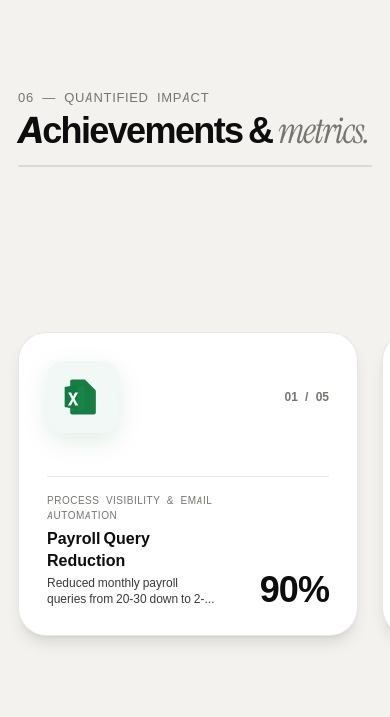
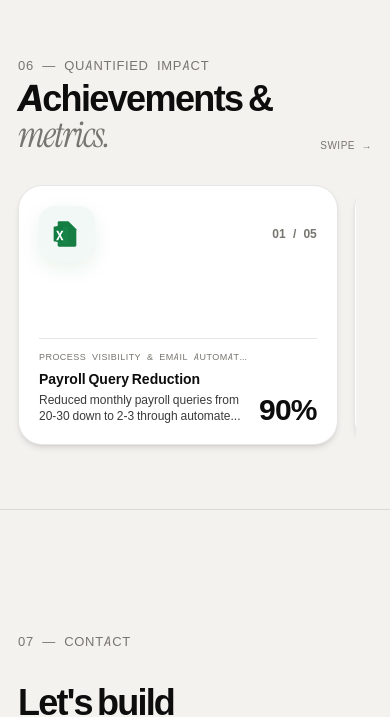
Before and after one commit to hrajitzone-code/sakshi-shukla-portfolio, a Next.js app: page / in a window 390 px wide. Shown: the part 10208-10925 px from the top of the page. Built offline with nearby package versions, Linux system fonts and the light colour scheme.

Commit message:
Make Achievements section horizontal touch swipe track on mobile viewports

```diff
--- a/src/components/sections/Achievements.tsx
+++ b/src/components/sections/Achievements.tsx
@@ -30,11 +30,48 @@ export function Achievements() {
   }, []);
 
   return (
-    <section
-      id="achievements"
-      ref={containerRef}
-      className="relative h-[300vh] bg-[var(--paper)]"
-    >
+    <section id="achievements" className="bg-[var(--paper)] relative overflow-hidden">
+      {/* ============================================================ */}
+      {/* 1. MOBILE HORIZONTAL SWIPEABLE CAROUSEL (< md: 360px, 390px, 430px) */}
+      {/* ============================================================ */}
+      <div className="block md:hidden py-12 site-container w-full">
+        {/* Mobile Header */}
+        <div className="flex items-end justify-between mb-6">
+          <div>
+            <span className="font-mono-tag">06 — Quantified Impact</span>
+            <h2 className="section-heading mt-1">
+              Achievements & <span className="serif-accent">metrics.</span>
+            </h2>
+          </div>
+          <span className="font-mono text-[10px] text-[var(--mute)] uppercase tracking-wider shrink-0">
+            Swipe →
+          </span>
+        </div>
+
+        {/* Horizontal Touch Scroll Track */}
+        <div className="w-full overflow-x-auto snap-x snap-mandatory pb-4 pt-2 -mx-4 px-4 flex gap-4 scrollbar-none">
+          {ACHIEVEMENTS.map((item) => (
+            <AchievementCard key={`mobile-${item.id}`} item={item} isMobile />
+          ))}
+
+          {/* End Track Card: and counting → */}
+          <div className="snap-center shrink-0 w-[clamp(260px,78vw,320px)] h-[260px] rounded-[24px] border-2 border-dashed border-[var(--line-strong)] bg-white/50 p-6 flex flex-col justify-between items-center text-center">
+            <span className="font-mono-tag">CONTINUOUS IMPACT</span>
+            <div className="my-auto space-y-1">
+              <span className="text-2xl font-bold tracking-tight text-[var(--ink)] block">
+                And counting
+              </span>
+              <p className="text-xs text-[var(--mute)]">Driven by data & automation</p>
+            </div>
+            <ArrowRight size={20} className="text-[var(--ink)] animate-bounce" />
+          </div>
+        </div>
+      </div>
+
+      {/* ============================================================ */}
+      {/* 2. DESKTOP STICKY SCROLL TRACK (md: and above - UNCHANGED)   */}
+      {/* ============================================================ */}
+      <div ref={containerRef} className="hidden md:block relative h-[300vh]">
         {/* Sticky Fullscreen Container */}
         <div className="sticky top-0 h-screen w-full flex flex-col justify-between pt-20 pb-12 overflow-hidden">
           {/* Top Header & Progress Bar */}
@@ -46,7 +83,7 @@ export function Achievements() {
                   Achievements & <span className="serif-accent">metrics.</span>
                 </h2>
               </div>
-            <span className="font-mono text-xs text-[var(--mute)] hidden md:inline">
+              <span className="font-mono text-xs text-[var(--mute)]">
                 {(scrollProgress * 100).toFixed(0)}% SCROLLED
               </span>
             </div>
@@ -70,7 +107,7 @@ export function Achievements() {
               }}
             >
               {ACHIEVEMENTS.map((item) => (
-              <AchievementCard key={item.id} item={item} />
+                <AchievementCard key={`desktop-${item.id}`} item={item} />
               ))}
 
               {/* End Track Card: and counting → */}
@@ -87,11 +124,12 @@ export function Achievements() {
             </div>
           </div>
         </div>
+      </div>
     </section>
   );
 }
 
-function AchievementCard({ item }: { item: Achievement }) {
+function AchievementCard({ item, isMobile = false }: { item: Achievement; isMobile?: boolean }) {
   const [count, setCount] = useState(0);
   const [seen, setSeen] = useState(false);
   const cardRef = useRef<HTMLDivElement>(null);
@@ -106,7 +144,7 @@ function AchievementCard({ item }: { item: Achievement }) {
           setSeen(true);
         }
       },
-      { threshold: 0.5 }
+      { threshold: 0.2 }
     );
 
     observer.observe(el);
@@ -140,6 +178,57 @@ function AchievementCard({ item }: { item: Achievement }) {
     requestAnimationFrame(animateCount);
   }, [seen, item.metric]);
 
+  if (isMobile) {
+    return (
+      <div
+        ref={cardRef}
+        className="snap-center shrink-0 w-[clamp(280px,82vw,340px)] h-[260px] bg-white rounded-[24px] p-5 border border-[var(--line)] shadow-md flex flex-col justify-between"
+      >
+        {/* Top 56px Logo Tile + Index */}
+        <div className="flex items-center justify-between">
+          <div
+            className="w-14 h-14 rounded-2xl flex items-center justify-center p-2.5"
+            style={{
+              backgroundColor: `${item.brandColor}0d`,
+              boxShadow: `0 6px 20px ${item.brandColor}18`,
+            }}
+          >
+            <TechLogo name={getSkillNameFromLogo(item.logo)} size={32} />
+          </div>
+
+          <span className="font-mono text-xs font-semibold text-[var(--mute)]">
+            {item.index}
+          </span>
+        </div>
+
+        {/* Bottom Row: Label/Caption Left + Huge Number Right */}
+        <div className="flex items-end justify-between gap-3 pt-3 border-t border-[var(--line)]">
+          <div className="space-y-1 flex-1 min-w-0">
+            <span className="font-mono text-[9px] uppercase tracking-wider text-[var(--mute)] block truncate">
+              {item.caption}
+            </span>
+            <h3 className="text-sm font-bold text-[var(--ink)] leading-snug">
+              {item.label}
+            </h3>
+            <p className="text-xs text-[var(--ink-2)] line-clamp-2">
+              {item.detail}
+            </p>
+          </div>
+
+          {/* Huge Count-Up Number */}
+          <div className="text-right shrink-0">
+            <span className="font-bold text-3xl sm:text-4xl tracking-tight text-[var(--ink)] leading-none block">
+              {item.prefix}
+              {count}
+              {item.suffix}
+            </span>
+          </div>
+        </div>
+      </div>
+    );
+  }
+
+  // Desktop Card (Exact & Unchanged)
   return (
     <div
       ref={cardRef}
```
Lines whose indentation alone changed are shown as unchanged.
